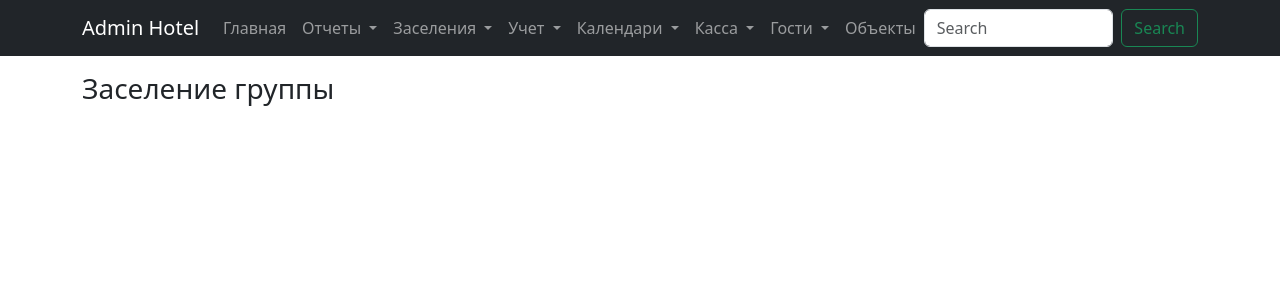
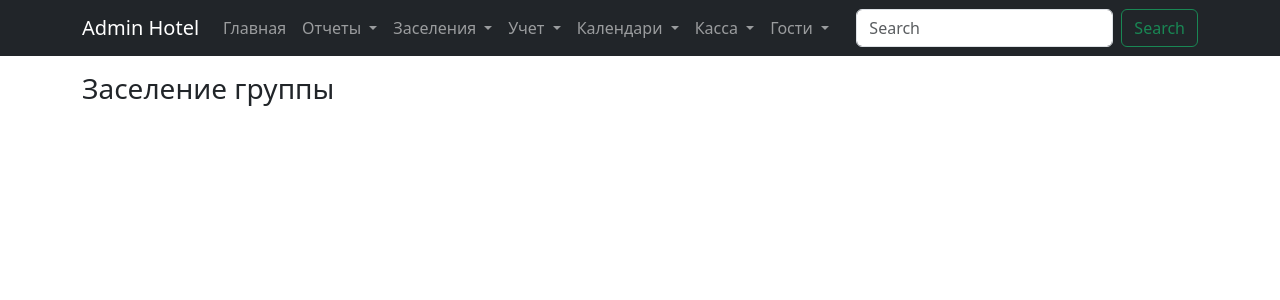
Before and after one commit to santex85/backend_moskow, a Django app: page /booking-group/ in a window 1280 px wide. Shown: the top 300 px of the page. Run offline with Django 4.2, Linux system fonts and the light colour scheme; some libraries are stand-ins or nearby versions.

Commit message:
delete item objects

```diff
--- a/templates/include/navigation.html
+++ b/templates/include/navigation.html
@@ -75,10 +75,6 @@
             <li><a class="dropdown-item {% if url_name == 'groups' %}active{% endif %}" href="{% url "groups" %}">Группы</a></li>
         </ul>
     </li>
-
-    <li class="nav-item">
-        <a class="nav-link" href="{% url 'objects' %}" role="button">Объекты</a>
-    </li>
 {% endwith %}
 
 </ul>
```
